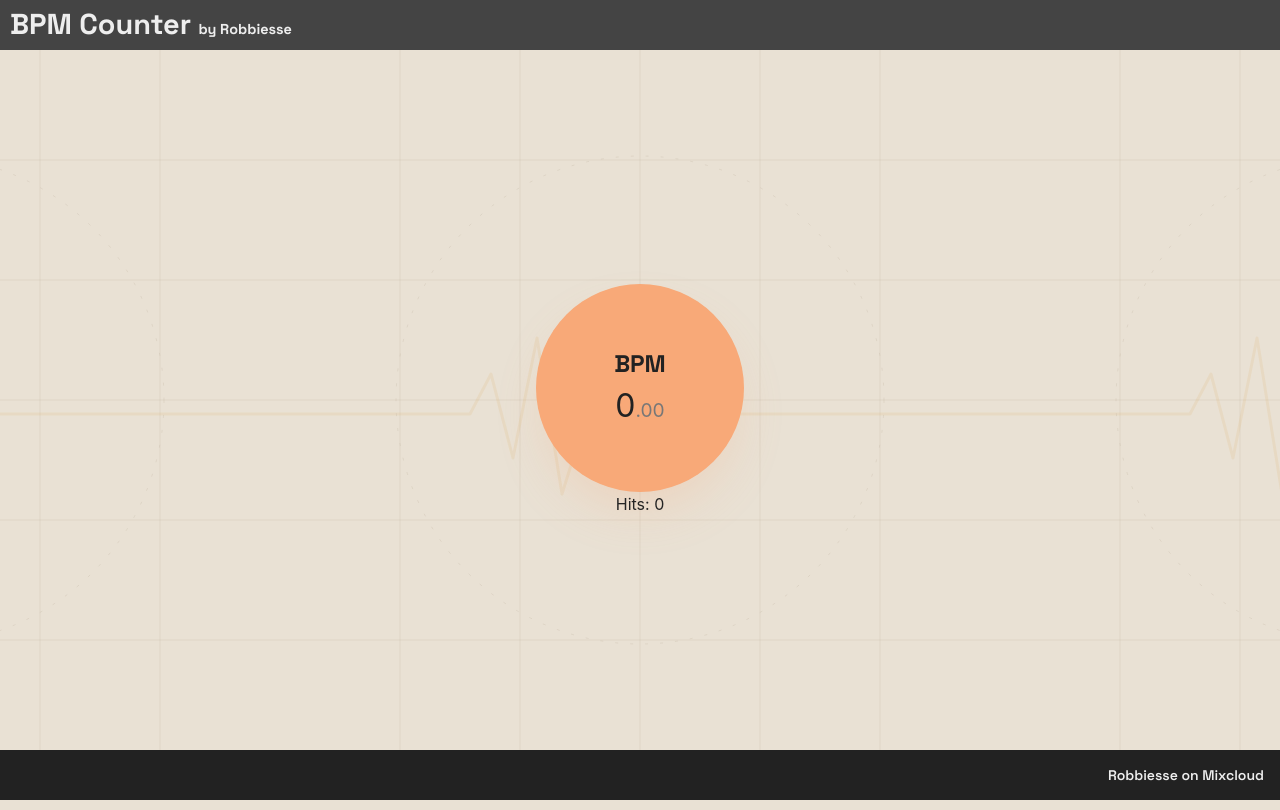
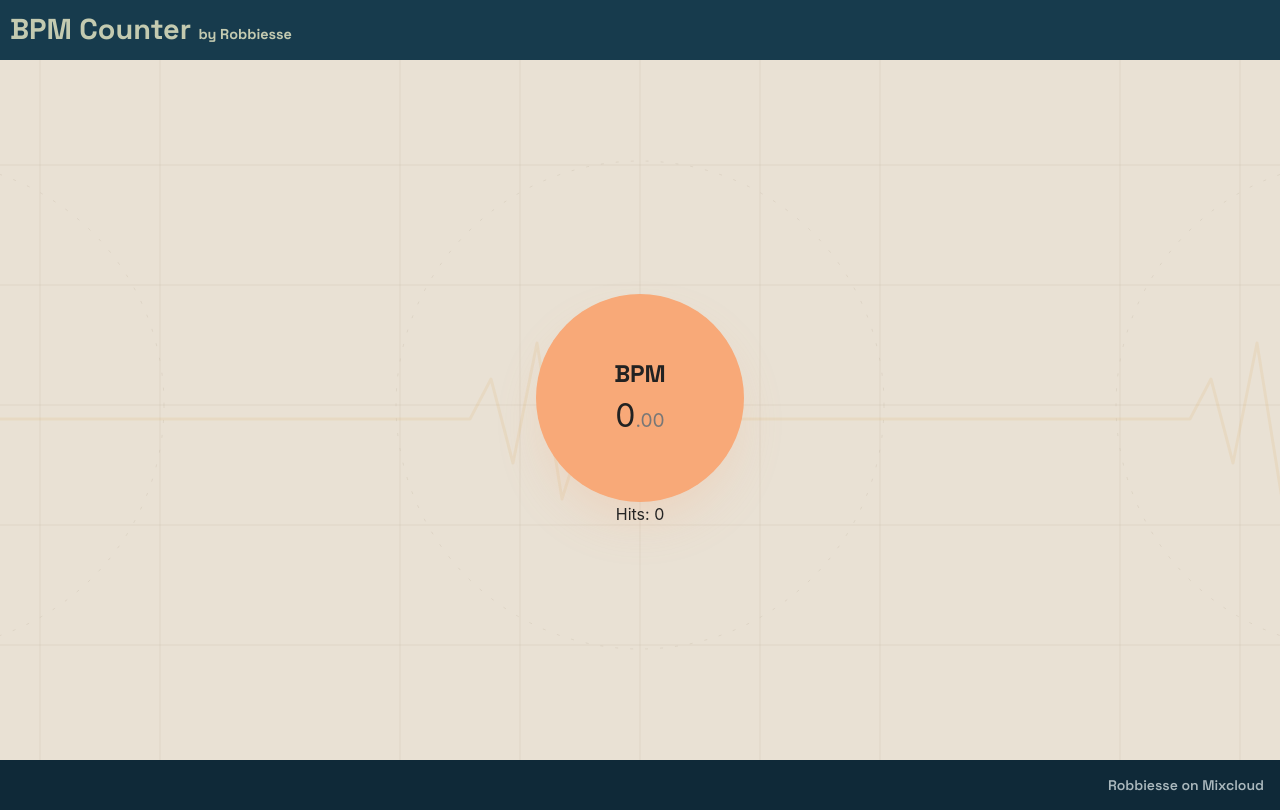
Before and after one commit to rodu/bpm-counter, a Vue app: page / in a window 1280 px wide. Built offline with nearby package versions, Linux system fonts and the light colour scheme.

Commit message:
Adjusts the header and foter styles

```diff
--- a/src/App.vue
+++ b/src/App.vue
@@ -26,14 +26,14 @@ import Tapper from './components/Tapper.vue';
 <style scoped>
 header {
   width: 100%;
-  height: 50px;
-  background-color: #444;
+  height: 60px;
+  background-color: #173b4d;
   display: flex;
   align-items: center;
 
   h1 {
     margin-left: 10px;
-    color: #eee;
+    color: #c3cab0;
 
     small {
       font-size: 0.5em;
@@ -52,7 +52,7 @@ main {
 footer {
   width: 100%;
   height: 50px;
-  background-color: #222;
+  background-color: #0f2938;
   display: flex;
   align-items: center;
   justify-content: flex-end;
@@ -60,7 +60,7 @@ footer {
   box-sizing: border-box;
 
   a {
-    color: #eee;
+    color: #aab8bd;
     font-family: 'Space Grotesk', 'Avenir Next', sans-serif;
     font-size: 0.875rem;
     font-weight: 600;
@@ -68,7 +68,7 @@ footer {
 
   a:hover,
   a:focus-visible {
-    color: #f8a978;
+    color: #c3cab0;
   }
 }
 </style>
```
